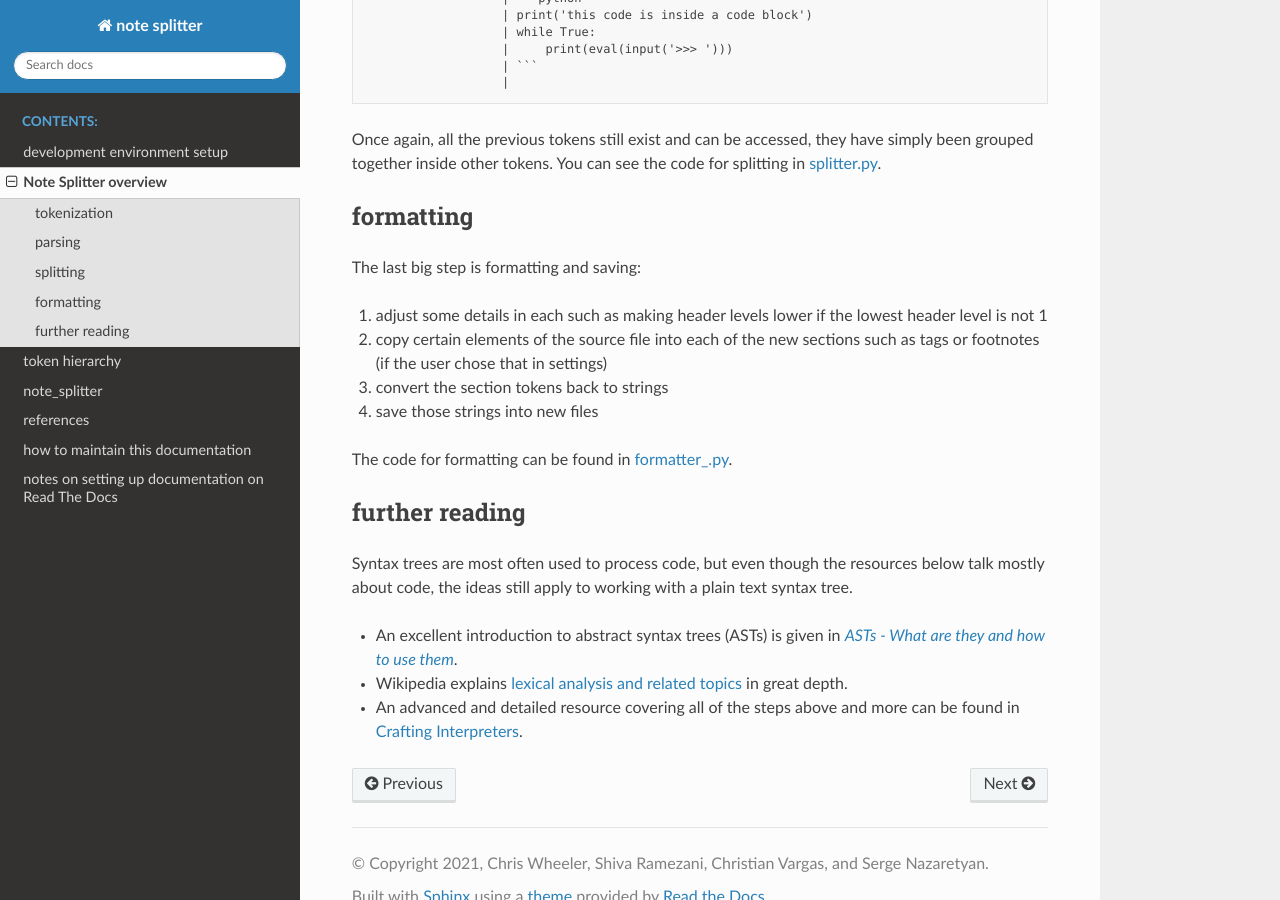
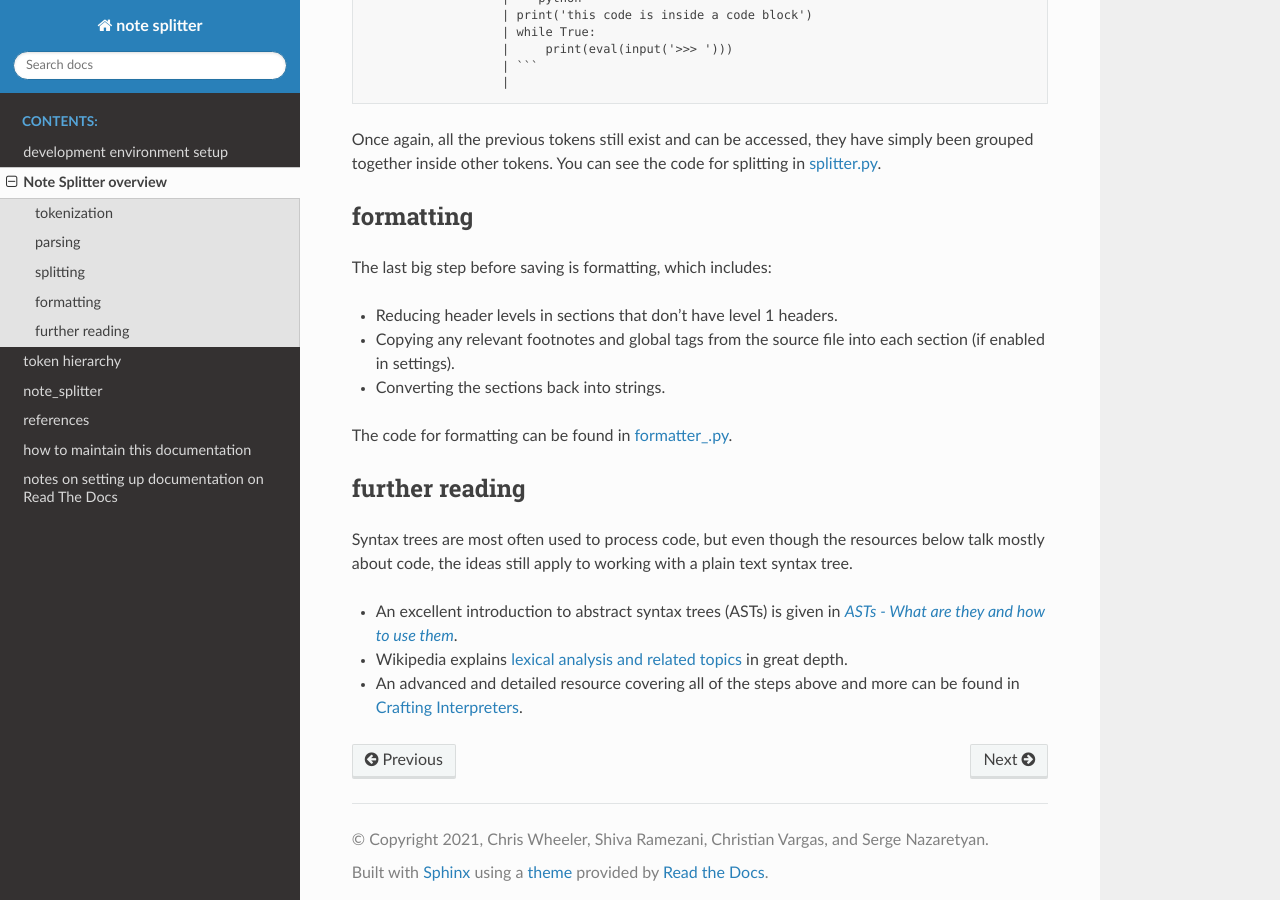
Before and after one commit to wheelercj/note-splitter, a Sphinx documentation site: the page built from docs/note-splitter-overview.md, in a window 1280 px wide and 900 px high, scrolled down 2442 px. Built offline with Sphinx 7.4.7 and the Read the Docs theme 2.0.0, drawn with Linux system fonts in a browser that asks for light colours.

Commit message:
Improve the formatting description

```diff
--- a/docs/note-splitter-overview.md
+++ b/docs/note-splitter-overview.md
@@ -99,11 +99,10 @@ Continuing from the previous example, here's the result of splitting where the u
 Once again, all the previous tokens still exist and can be accessed, they have simply been grouped together inside other tokens. You can see the code for splitting in [splitter.py](https://github.com/wheelercj/note-splitter/blob/main/note_splitter/splitter.py).
 
 ## formatting
-The last big step is formatting and saving:
-1. adjust some details in each such as making header levels lower if the lowest header level is not 1
-2. copy certain elements of the source file into each of the new sections such as tags or footnotes (if the user chose that in settings)
-3. convert the section tokens back to strings
-4. save those strings into new files
+The last big step before saving is formatting, which includes:
+* Reducing header levels in sections that don't have level 1 headers.
+* Copying any relevant footnotes and global tags from the source file into each section (if enabled in settings).
+* Converting the sections back into strings.
 
 The code for formatting can be found in [formatter_.py](https://github.com/wheelercj/note-splitter/blob/main/note_splitter/formatter_.py).
 
```
